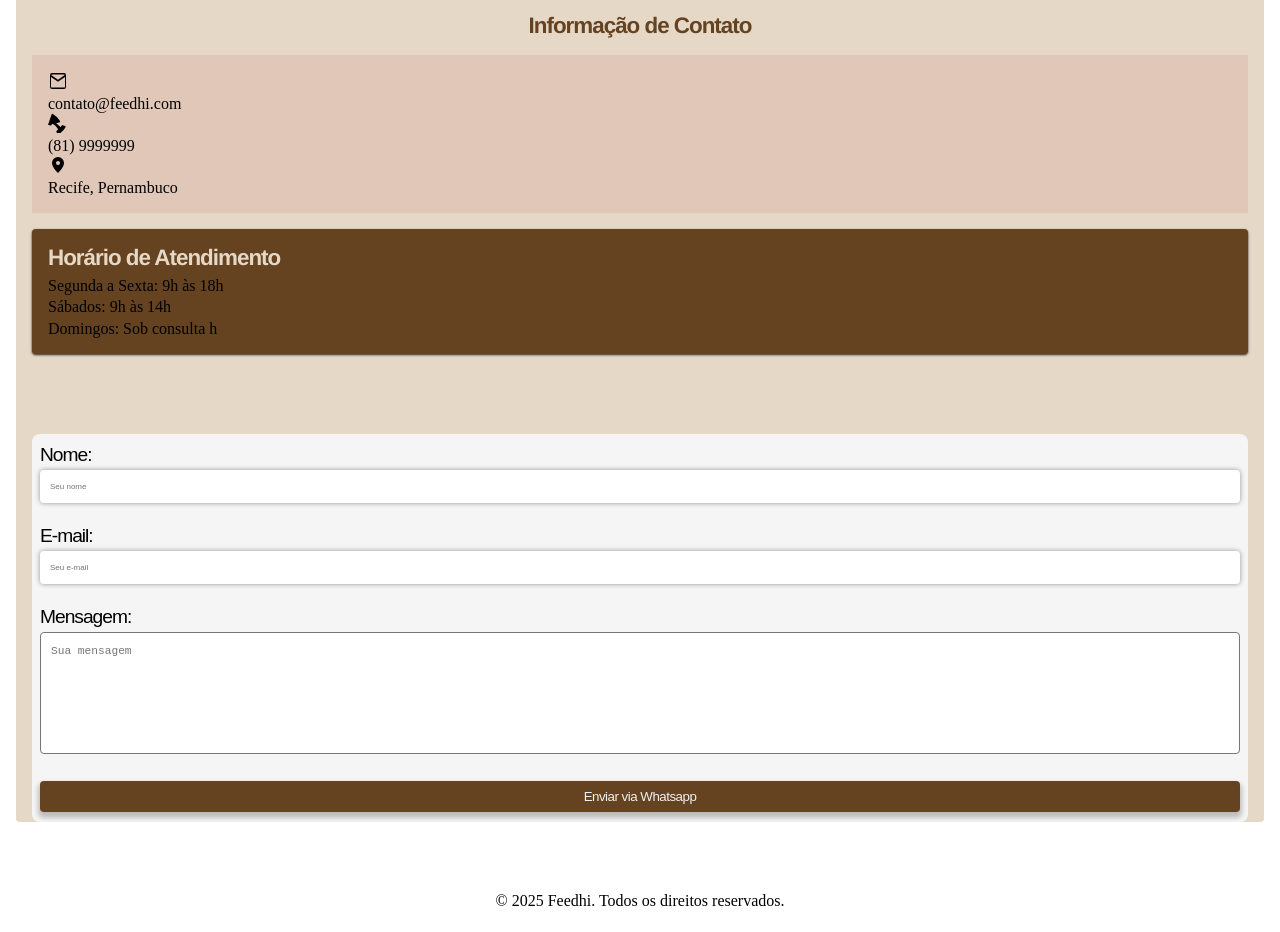
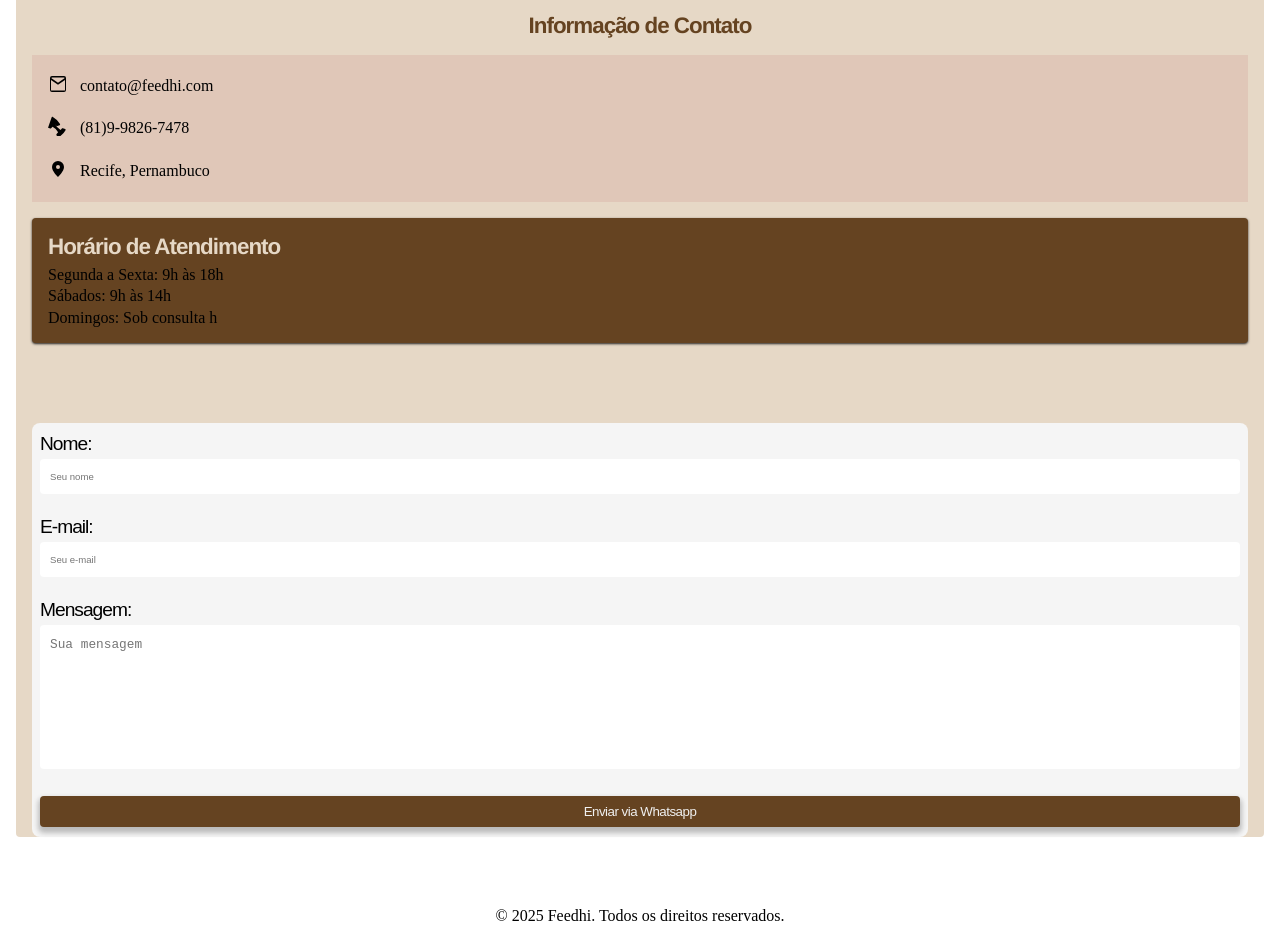
Before and after one commit to Dev-Josee/portfolio-frontend, a React (Vite) app: page / in a window 1280 px wide. Shown: the part 1760-2692 px from the top of the page. Built offline with nearby package versions, Linux system fonts and the light colour scheme; no server answers; a web font is replaced by a local one.

Commit message:
ajuestes finos no form de contato da page Home

```diff
--- a/src/components/ContactForm/ContactForm.jsx
+++ b/src/components/ContactForm/ContactForm.jsx
@@ -75,7 +75,7 @@ const ContactForm = () => {
                         <span className={styles.icon}>
                             <i><svg width="20" height="20" fill="currentColor"><path d="M3.654 1.328a.678.678 0 0 1 .252-.326c.272-.2.637-.217.93-.057a17.568 17.568 0 0 1 7.168 7.168c.16.293.143.658-.057.93a.678.678 0 0 1-.326.252l-2.29.764a.678.678 0 0 1-.746-.174l-1.516-1.516a12.683 12.683 0 0 0 5.516 5.516l1.516-1.516a.678.678 0 0 1 .746-.174l2.29.764a.678.678 0 0 1 .326.252c.2.272.217.637.057.93a17.568 17.568 0 0 1-7.168 7.168c-.293.16-.658.143-.93-.057a.678.678 0 0 1-.252-.326l-.764-2.29a.678.678 0 0 1 .174-.746l1.516-1.516a12.683 12.683 0 0 0-5.516-5.516l-1.516 1.516a.678.678 0 0 1-.746.174l-2.29-.764z" /></svg></i>
                         </span>
-                        <span className={styles.contact_text}>(81) 9999999</span>
+                        <span className={styles.contact_text}>(81)9-9826-7478</span>
                     </div>
                     <div className={styles.contact_info_item}>
 
@@ -111,6 +111,7 @@ const ContactForm = () => {
                             value={formData.name}
                             onChange={handleChange}
                             disabled={isSubmitting}
+                            className={styles.inputContato}
 
                         />
 
@@ -125,6 +126,7 @@ const ContactForm = () => {
                             value={formData.email}
                             onChange={handleChange}
                             disabled={isSubmitting}
+                            className={styles.inputContato}
                         />
                     </div>
 
--- a/src/components/ContactForm/ContactForm.module.css
+++ b/src/components/ContactForm/ContactForm.module.css
@@ -14,8 +14,10 @@
     display: flex;
     flex-direction: column;
     gap: 1rem;
+
 }
-.contact_info_icons{
+
+.contact_info_icons {
 
     background-color: #e0c7b8;
     padding: 1rem;
@@ -23,8 +25,26 @@
     flex-direction: column;
     justify-content: center;
     align-items: center;
+    gap: 12px;
 }
 
+.contact_info_item {
+    padding: 0.2rem 0;
+
+    display: flex;
+    justify-content: start;
+    align-items: center;
+    gap: 12px;
+}
+
+.contact_info_item .icon {
+    width: 20px;
+
+}
+
+.contact_info_item .contact_text {
+    width: 80%;
+}
 
 .inform_contact h4 {
     font-size: 1.4rem;
@@ -34,13 +54,6 @@
     letter-spacing: -1px;
 }
 
-.contact_form {
-    width: 100%;
-    height: 100%;
-    display: flex;
-    margin-top: 4rem;
-    flex-direction: column;
-}
 
 .title_primary {
     font-size: 1.4rem;
@@ -79,6 +92,49 @@
 }
 
 
+
+
+label {
+    font-size: 1.2rem;
+    font-family: Arial;
+    font-weight: lighter;
+    letter-spacing: -1px;
+
+}
+
+.inputContato {
+    font-size: 0.6rem;
+    padding: 12px 10px;
+    border: none;
+    border-radius: 4px;
+    outline: none;
+    margin-top: 4px;
+}
+
+input:focus {
+    box-shadow: 0 0 0 2px #e0c7b8, 0 2px 8px 0 #00000033;
+    font-size: 0.8rem;
+}
+
+
+textarea {
+    font-size: 0.8rem;
+    padding: 12px 10px;
+    outline: none;
+    border-radius: 4px;
+    resize: none;
+    margin-top: 4px;
+    border: none;
+}
+
+.contact_form {
+    width: 100%;
+    height: 100%;
+    display: flex;
+        margin-top: 4rem;
+        flex-direction: column;
+    }
+
 form {
     display: flex;
     flex-direction: column;
@@ -89,35 +145,27 @@ form {
     background-color: whitesmoke;
 }
 
-label {
-    font-size: 1.2rem;
-    font-family: Arial;
-    font-weight: lighter;
-    letter-spacing: -1px;
 
-}
 
-input {
-    font-size: 0.5rem;
-    padding: 12px 10px;
-    border: none;
-    border-radius: 4px;
-    outline: none;
-    margin-top: 4px;
-}
 
-input:focus {
-    font-size: 0.7rem;
-}
 
-textarea {
-    font-size: 0.7rem;
-    padding: 12px 10px;
-    outline: none;
-    border-radius: 4px;
-    resize: none;
-    margin-top: 4px;
-}
+
+
+
+
+
+
+
+
+
+
+
+
+
+
+
+
+
 
 button {
         width: 100%;
--- a/src/components/PhotoUpload/PhotoUpload.module.css
+++ b/src/components/PhotoUpload/PhotoUpload.module.css
@@ -76,11 +76,7 @@ select {
 
 }
 
-input,
-textarea:focus {
-    box-shadow: 0 0 5px #00000065;
 
-}
 
 .preview {
     width: 100%;
```
Lines whose indentation alone changed are shown as unchanged.
